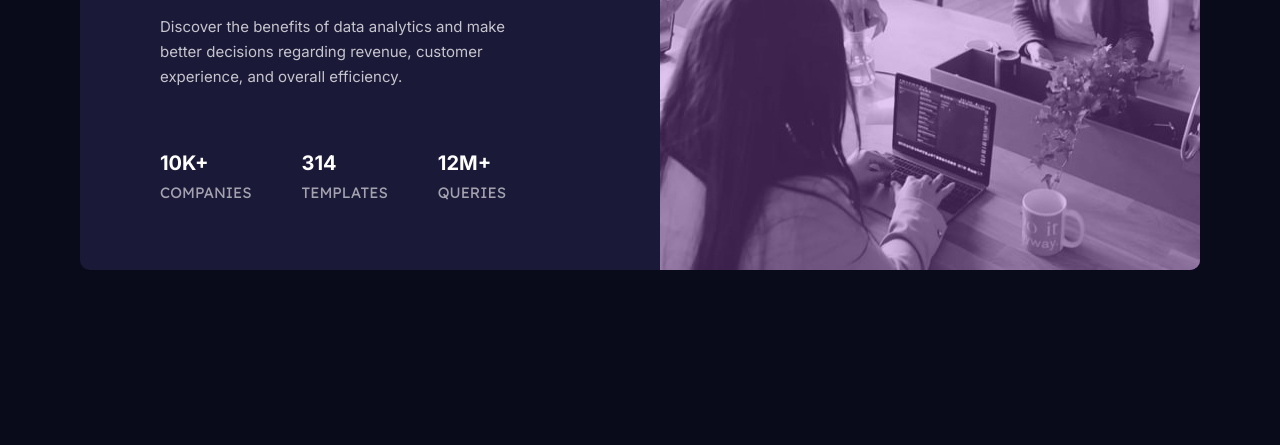
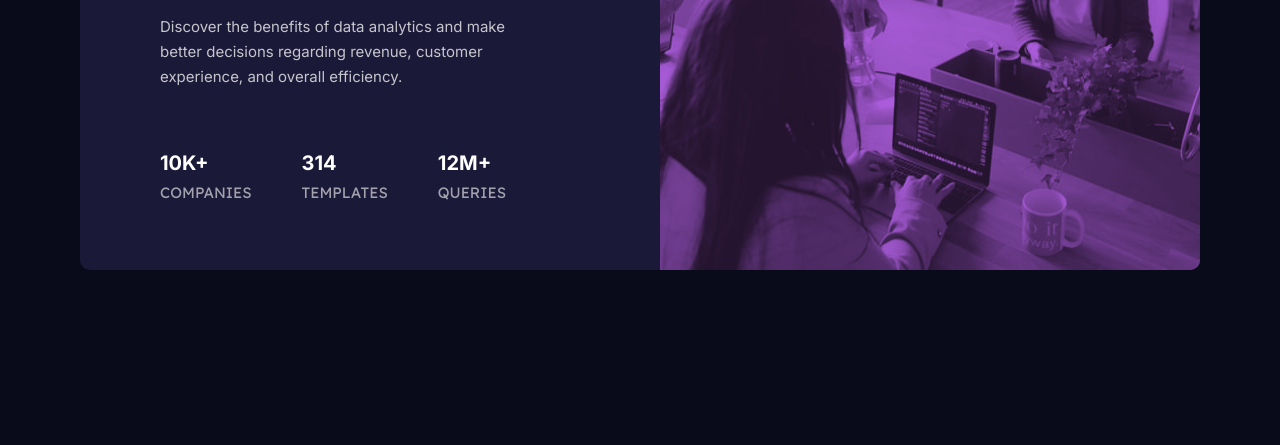
Before and after one commit to hltav/StatsPrewiewFrontEndMentor2, a plain HTML site: page index.html in a window 1280 px wide. Shown: the part 355-800 px from the top of the page. Drawn offline with Linux system fonts and the light colour scheme.

Commit message:
mix-blend-mode: multiply;

```diff
--- a/style.css
+++ b/style.css
@@ -19,6 +19,7 @@ body{
     display: flex;
     flex-direction: row;
 
+
 }
 section{
    margin-left: 80px;
@@ -39,8 +40,9 @@ section{
     border-radius: 0 10px 10px 0;
     height: 100%;
     width: 100%;
-    opacity: 0.66;
-    filter: opacity(0.4) drop-shadow(0, 0, 0, #aa5cdb);
+    opacity: 0.8;
+    mix-blend-mode: multiply ;
+
 
 
 
```
